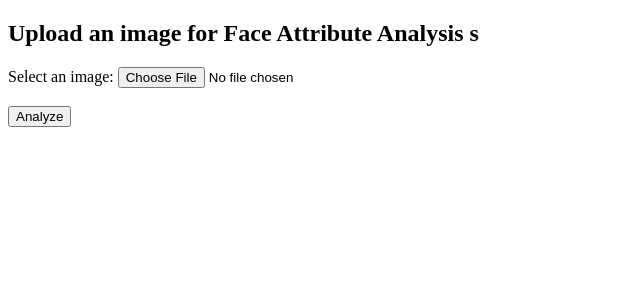
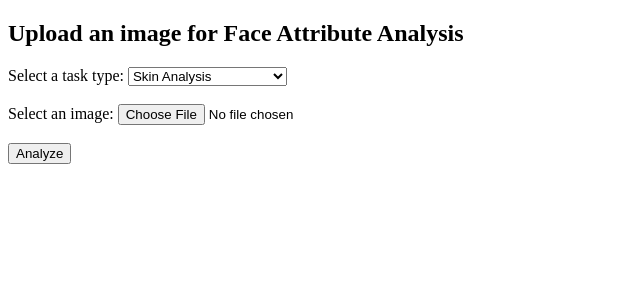
Before and after one commit to akshita-webbycrown/yce, a PHP site: page / in a window 1280 px wide. Shown: the top 300 px of the page, without its empty margins (0-640 px from the left). Run offline with PHP 8.4, Linux system fonts and the light colour scheme.

Commit message:
Latest code added

```diff
--- a/check_tasks.php
+++ b/check_tasks.php
@@ -1,6 +1,7 @@
 <?php
 session_start();
 header('Content-Type: application/json');
+
 
 if (!isset($_SESSION['_tasks'])) {
     //echo json_encode(['tasks' => []]);
@@ -65,9 +66,10 @@ foreach ($_SESSION['_tasks'] as $i => &$task) {
 
     if ($task['task_status'] == 0 && !empty($task['task_id'])) {
         $task_id = urlencode($task['task_id']);
+        $task_type = urlencode($task['task_type']);
         $curl = curl_init();
         curl_setopt_array($curl, [
-            CURLOPT_URL => "https://yce-api-01.perfectcorp.com/s2s/v1.0/task/skin-analysis?task_id=$task_id",
+            CURLOPT_URL => "https://yce-api-01.perfectcorp.com/s2s/v1.0/task/$task_type?task_id=$task_id",
             CURLOPT_RETURNTRANSFER => true,
             CURLOPT_ENCODING => "",
             CURLOPT_MAXREDIRS => 10,
@@ -90,7 +92,7 @@ foreach ($_SESSION['_tasks'] as $i => &$task) {
             if (isset($response_data['status']) && $response_data['status'] == 200) {
                // $task['task_status'] = 1; // Mark as done
                 $task['task_status_label'] = $response_data['result']['status'];
-                if ( $response_data['result']['status'] == 'success' ) {
+                if ( $response_data['result']['status'] == 'success' || $response_data['result']['status'] == 'error' ) {
                     $task['task_status'] = 1;
                 } else {
                     $task['task_status'] = 0;
--- a/index.php
+++ b/index.php
@@ -21,6 +21,7 @@ if ($_SERVER['REQUEST_METHOD'] === 'POST') {
     if (!isset($_FILES['face_image']) || $_FILES['face_image']['error'] !== UPLOAD_ERR_OK) {
         die("Image upload failed!");
     }
+    $task_type = $_POST['task_type'] ?? 'skin-analysis';
     // 2. Generate id_token
     $timestamp = round(microtime(true) * 1000);
     $data = "client_id={$client_id}&timestamp={$timestamp}";
@@ -50,7 +51,7 @@ if ($_SERVER['REQUEST_METHOD'] === 'POST') {
 
         $auth_data = json_decode($auth_response, true);
 
-        print_r($auth_data);
+        //print_r($auth_data);
 
         if (json_last_error() !== JSON_ERROR_NONE) {
             die("❌ JSON decode error: " . json_last_error_msg());
@@ -98,7 +99,7 @@ if ($_SERVER['REQUEST_METHOD'] === 'POST') {
 
     $upload = curl_init();
     curl_setopt_array($upload, [
-        CURLOPT_URL => "https://yce-api-01.perfectcorp.com/s2s/v1.1/file/skin-analysis",
+        CURLOPT_URL => "https://yce-api-01.perfectcorp.com/s2s/v1.1/file/$task_type",
   CURLOPT_RETURNTRANSFER => true,
   CURLOPT_ENCODING => "",
   CURLOPT_MAXREDIRS => 10,
@@ -144,6 +145,9 @@ if ($_SERVER['REQUEST_METHOD'] === 'POST') {
 
     // 4️⃣ Run the task
     $task = curl_init();
+    $task_payload = [];
+
+    if ( $task_type == 'skin-analysis' ) {
     $task_payload = [
         'request_id' => 1,
         'payload' => [
@@ -167,11 +171,69 @@ if ($_SERVER['REQUEST_METHOD'] === 'POST') {
             ]
         ]
     ];
-    echo '<pre>';
-    //print_r($task_payload);
-    echo '</pre>';
+    }
+
+    if ( $task_type == 'face-attr-analysis' ) {
+        $task_payload = [
+            'request_id' => 1,
+            'payload' => [
+                'file_sets' => [
+                    'src_ids' => [ $src_id ]
+                ],
+                'actions' => [
+                    [
+                        'id' => 0,
+                        'params' => [
+                            'face_angle_strictness_level' => 'medium', // or 'strict', 'medium', etc.
+                            'features' => [
+                                "eyeShape", "eyeSize", "eyeAngle", "eyeDistance", "eyelid"
+                            ]
+                        ]
+                    ]
+                ]
+            ]
+        ];
+    }
+
+    if ( $task_type == 'hair-color' ) {
+        $task_payload = [
+            'request_id' => 1,
+            'payload' => [
+                'file_sets' => [
+                    'src_ids' => [ $src_id ]
+                ],
+                'actions' => [
+                    [
+                        'id' => 0,
+                        'params' => [
+                            'pattern' => [
+                                'name' => 'ombre',
+                                'blend_strength' => 80,
+                                'line_offset' => 0.2,
+                                'coloring_section' => 'top'
+                            ],
+                            'palettes' => [
+                                [
+                                    'color' => '#FF0000',
+                                    'color_intensity' => 80,
+                                    'shine_intensity' => 60
+                                ],
+                                [
+                                    'color' => '#0000FF',
+                                    'color_intensity' => 70,
+                                    'shine_intensity' => 50
+                                ]
+                            ]
+                        ]
+                    ]
+                ]
+            ]
+        ];
+    }
+
+
     curl_setopt_array($task, [
-        CURLOPT_URL => "https://yce-api-01.perfectcorp.com/s2s/v1.0/task/skin-analysis",
+        CURLOPT_URL => "https://yce-api-01.perfectcorp.com/s2s/v1.0/task/$task_type",
         CURLOPT_RETURNTRANSFER => true,
         CURLOPT_POST => true,
         CURLOPT_HTTPHEADER => [
@@ -191,7 +253,7 @@ if ($_SERVER['REQUEST_METHOD'] === 'POST') {
     // Store task_id and task_type in session if status is 200
     if ($task_status == 200) {
         $task_id = $task_response_data['result']['task_id'] ?? null;
-        $task_type = 'skin-analysis'; // Set your task type here
+        //$task_type = 'skin-analysis'; // Set your task type here
         if ($task_id && !empty($task_type)) {
             if (session_status() == PHP_SESSION_NONE) {
                 session_start();
@@ -216,7 +278,14 @@ if ($_SERVER['REQUEST_METHOD'] === 'POST') {
         }
     }
 
-    echo "<h3>✅ Step 3: Task Result</h3><pre>" . htmlspecialchars($task_response) . "</pre>";
+    echo "<h3>✅ Step 3: Task Result</h3><pre>";
+    echo '<pre>';
+    print_r($task_payload);
+    echo '</pre>';
+    echo '<pre>';
+    print_r($task_response);
+    echo '</pre>';
+    echo "</pre>";
     ?>
 
 
@@ -232,7 +301,7 @@ if ($_SERVER['REQUEST_METHOD'] === 'POST') {
 <html lang="en">
 <head>
     <meta charset="UTF-8">
-    <title>PerfectCorp Face Analysis — Full Flow tes</title>
+    <title>PerfectCorp Face Analysis — Full Flow</title>
 </head>
 <body>
 <pre>
@@ -244,8 +313,15 @@ if (isset($_SESSION['_tasks'])) {
 }
 ?>
 </pre>
-    <h2>Upload an image for Face Attribute Analysis s</h2>
+    <h2>Upload an image for Face Attribute Analysis</h2>
     <form method="POST" enctype="multipart/form-data">
+        <label>Select a task type:</label>
+        <select name="task_type">
+            <option value="skin-analysis">Skin Analysis</option>
+            <option value="face-attr-analysis">Face Attribute Analysis</option>
+            <option value="hair-color">Hair Color</option>
+        </select>
+        <br><br>
         <label>Select an image:</label>
         <input type="file" name="face_image" accept="image/*" required>
         <br><br>
```
